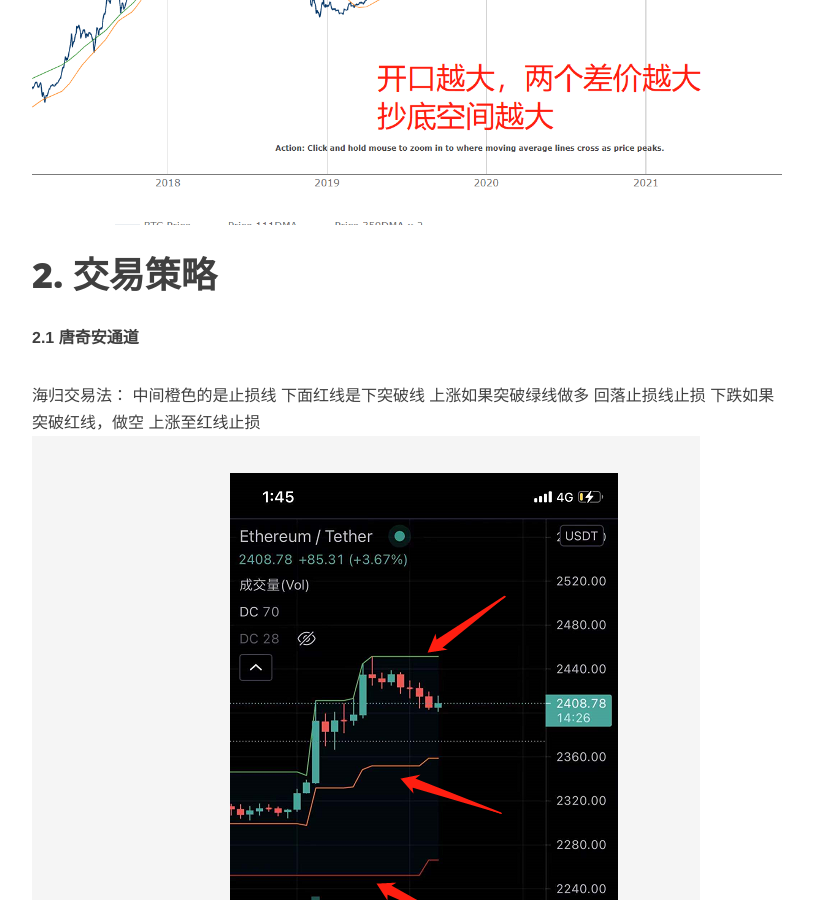
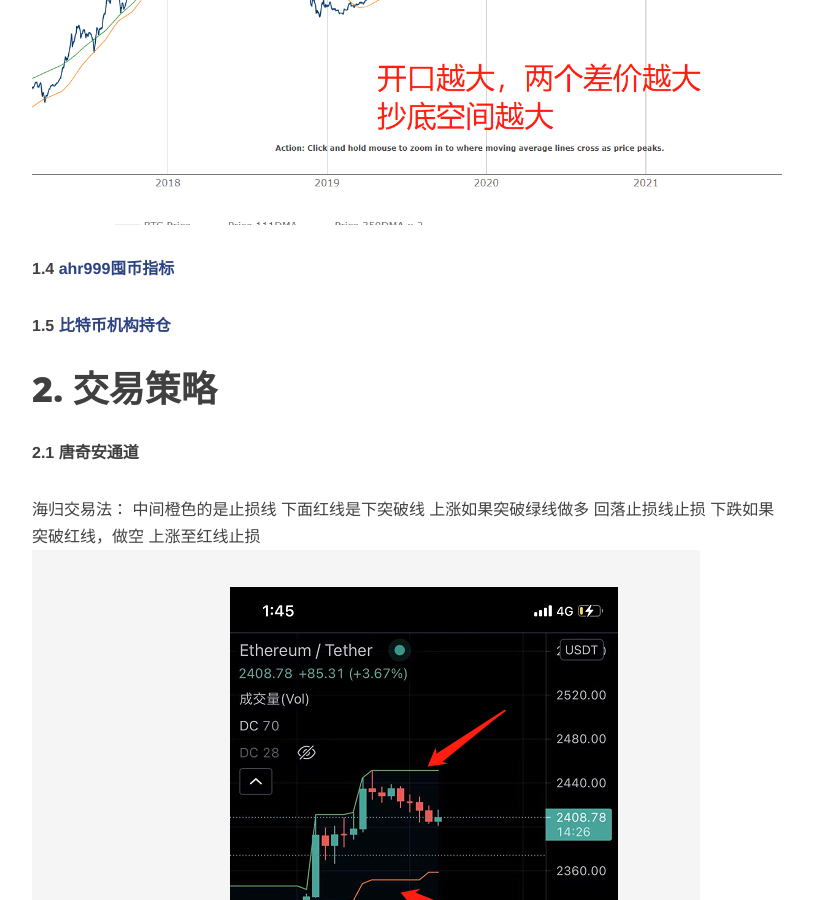
Before and after one commit to figerdeng/siweiwo, a Jekyll site: the page built from _posts/2021-08-04-investment-jishufenxi.md, in a window 1280 px wide and 900 px high, scrolled down 4586 px. Shown: the whole window, without its empty margins (233-1046 px from the left). Built offline with Jekyll 4.4.1, drawn with Linux system fonts in a browser that asks for light colours; nearby versions of some CDN libraries; comment, search, counter and statistics services are not loaded.

Commit message:
技术分析

```diff
--- a/_posts/2021-08-04-investment-jishufenxi.md
+++ b/_posts/2021-08-04-investment-jishufenxi.md
@@ -29,6 +29,12 @@ description: 技术分析
   可以通过110线与350跨度判断相对底部，当110处于底部跨度且大时相对底部（作为长周期投资者而言，如果低价就多吃货，否则少吃货，等到上面高点穿越时出货，才是最完美的，多个指标判断顶部和底部）
   ![当110线穿越时，一般阶段性顶部][Pi005]
   ![当110线穿越时，一般阶段性顶部][Pi006]
+
+**1.4 [ahr999囤币指标][BTC-ahr999囤币指标]**
+
+**1.5 [比特币机构持仓][比特币机构持仓]**
+
+
 
 # 2. 交易策略 #
 
@@ -98,3 +104,5 @@ description: 技术分析
 [技术、心理与哲学]:https://b.01btc.com/
 [非小号]:https://www.feixiaohao.cc/
 [coinbase]:https://coinmarketcap.com/
+[比特币机构持仓]:https://www.qkl123.com/data/institutionalholdings/btc
+[BTC-ahr999囤币指标]:https://www.qkl123.com/data/ahr999/btc
```
Also changed, not shown: _posts/2021-08-03-investment-dushubiji.md (+4 -0 lines).
